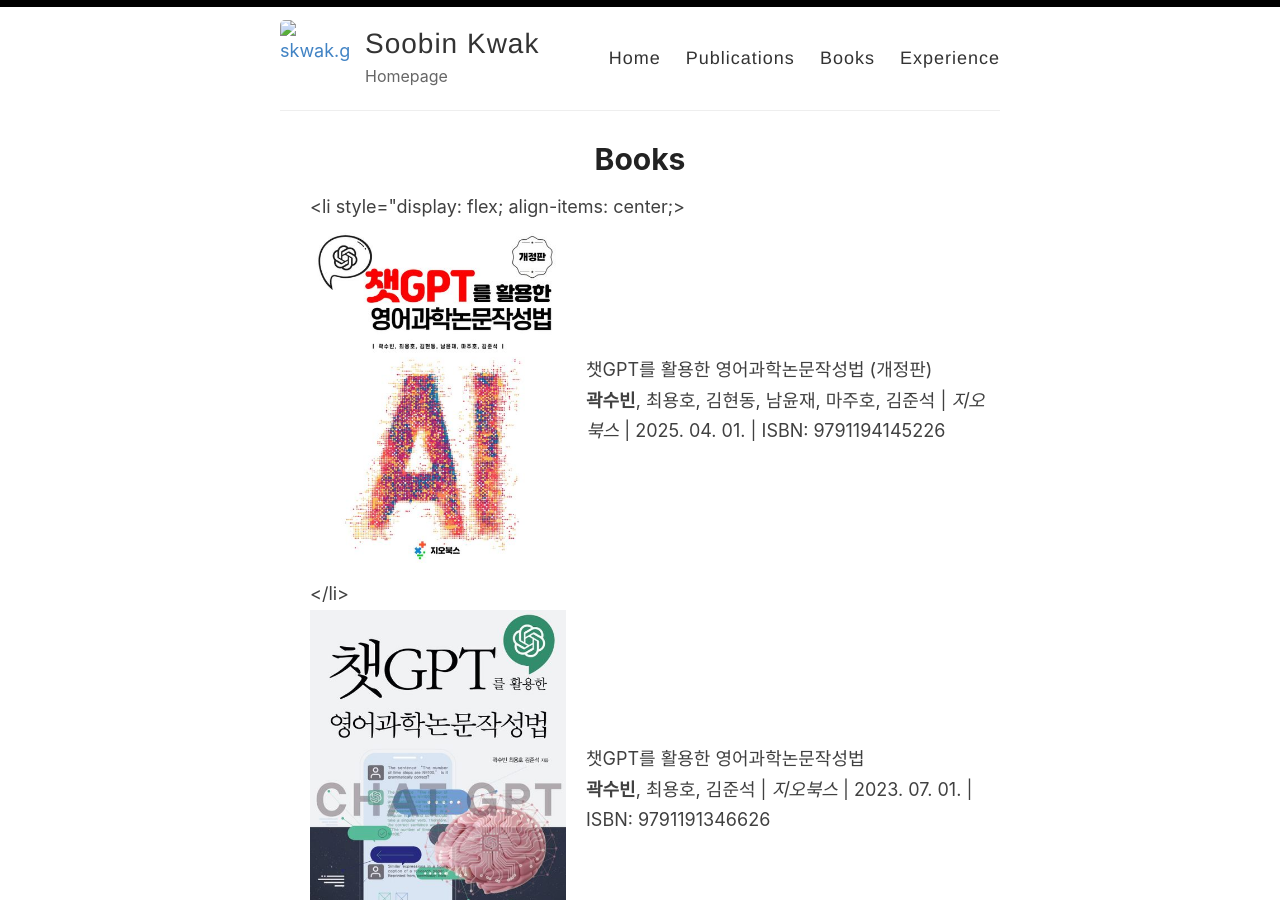
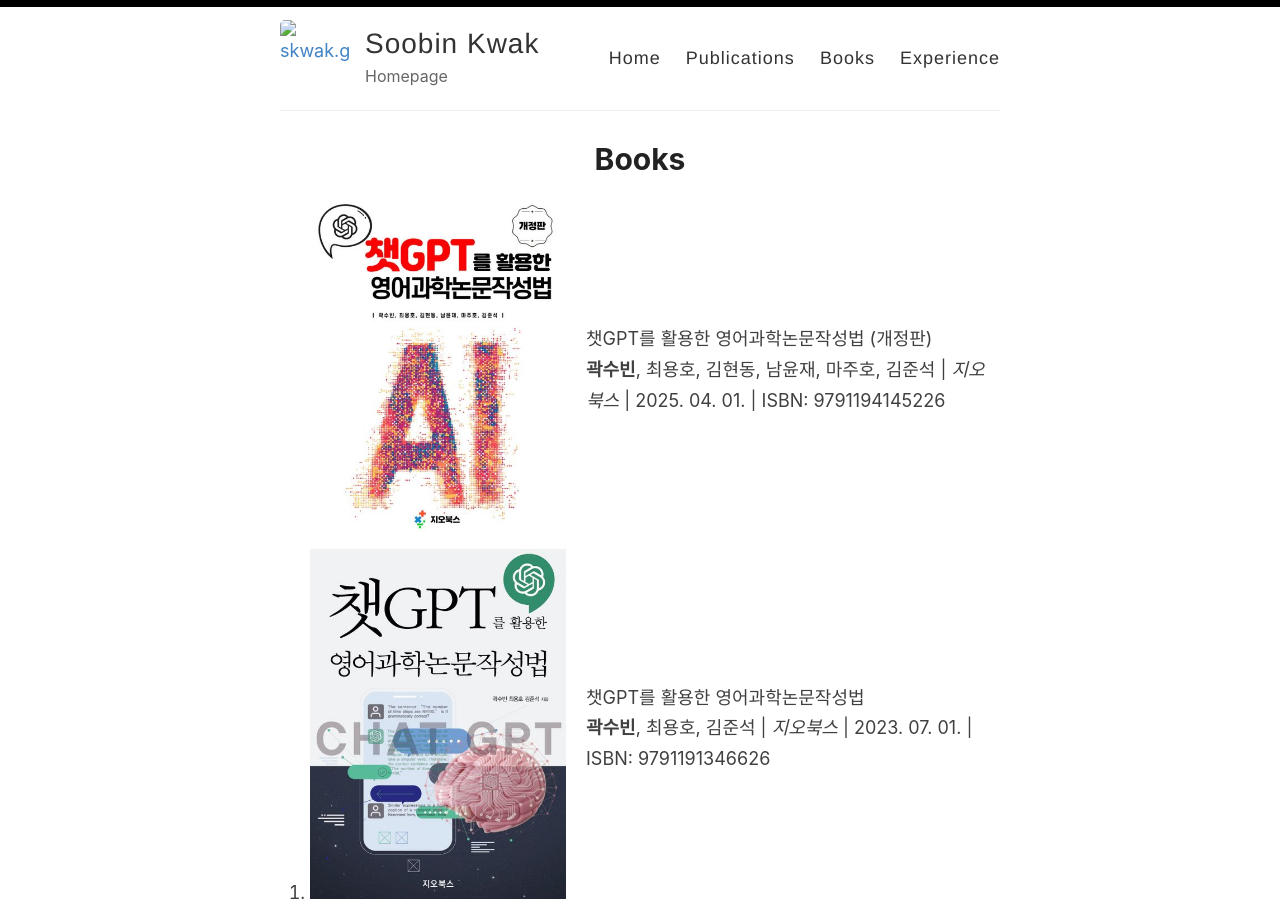
Before and after one commit to skwak/skwak.github.io, a Jekyll site: the page built from _pages/Books.md, in a window 1280 px wide and 900 px high. Built offline with Jekyll 4.4.1, drawn with Linux system fonts in a browser that asks for light colours.

Commit message:
Update Books.md

```diff
--- a/_pages/Books.md
+++ b/_pages/Books.md
@@ -4,7 +4,7 @@
 permalink: /books/
 ---
 <ol>
-<li style="display: flex; align-items: center;>
+<li style="display: flex; align-items: center;">
 <div style="display: flex; align-items: center;">
   <div>
     <img src="../images/ISBN_9791194145226.jpg" alt="Image" style="width: 20vw; height: auto;">
```
